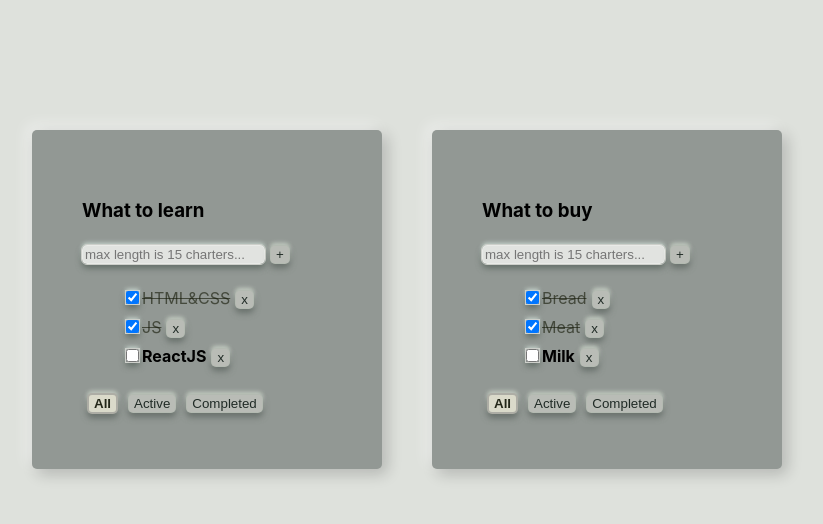
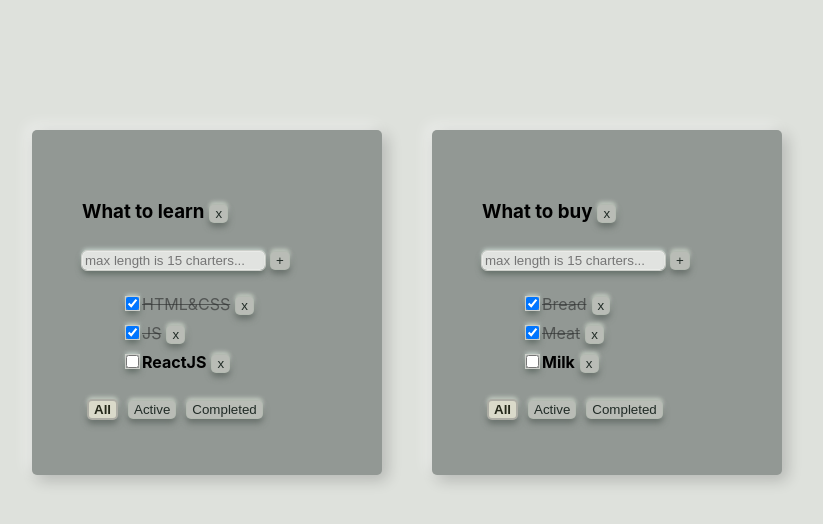
Before and after one commit to kdrenata/todolist, a React (Vite) app: page / in a window 1280 px wide. Shown: the top 524 px of the page, without its empty margins (98-921 px from the left). Built offline with nearby package versions, Linux system fonts and the light colour scheme.

Commit message:
function deleteTodolist done

```diff
--- a/src/App.css
+++ b/src/App.css
@@ -55,7 +55,7 @@
   }
 
   .task-done {
-    color: rgba(23, 28, 11, 0.63);
+    color: rgba(44, 46, 46, 0.63);
     text-decoration: line-through;
   }
 
--- a/src/App.tsx
+++ b/src/App.tsx
@@ -47,40 +47,50 @@ function App() {
 //     {id: v1(), title: 'ReactJS', isDone: false},
 // ])
 
-    const deleteTask = (taskId: string, todolistId: string) => {
-        const nextState = {...tasks, [todolistId]: tasks[todolistId].filter(t => t.id !== taskId)}
+    const deleteTask = (taskId: string, todolistsId: string) => {
+        const nextState = {...tasks, [todolistsId]: tasks[todolistsId].filter(t => t.id !== taskId)}
         setTasks(nextState)
 
     }
 
-    const createTask = (title: string, todolistId: string) => {
+    const createTask = (title: string, todolistsId: string) => {
         const newTask: TaskType = {
             id: v1(),
             title: title,
             isDone: false
         }
-        const nextState: TasksStateType = {...tasks, [todolistId]: [...tasks[todolistId], newTask]}
+        const nextState: TasksStateType = {...tasks, [todolistsId]: [...tasks[todolistsId], newTask]}
         setTasks(nextState)
 
     }
 
-    const changeTaskStatus = (taskId: string, newStatus: boolean, todolistId: string) => {      // реализация задачи смены статуса
+    const changeTaskStatus = (taskId: string, newStatus: boolean, todolistsId: string) => {      // реализация задачи смены статуса
 
         const nextState: TasksStateType = {
             ...tasks,
-            [todolistId]: tasks[todolistId].map(task => task.id === taskId ? {...task, isDone: newStatus} : task)
+            [todolistsId]: tasks[todolistsId].map(task => task.id === taskId ? {...task, isDone: newStatus} : task)
         }
         setTasks(nextState)
 
     }
 
-    const changeTodolistFilter = (newFilterValue: FilterValues, todolistId: string) => {
+    const changeTodolistFilter = (newFilterValue: FilterValues, todolistsId: string) => {
 
         const nextState: Array<TodolistType> = todolists
-            .map(tl => tl.id === todolistId ? {...tl, filter: newFilterValue} : tl)
+            .map(tl => tl.id === todolistsId ? {...tl, filter: newFilterValue} : tl)
         setTodolists(nextState)
     }
 
+    const deleteTodolist = (todolistsId: string) => {
+        const nextState: Array<TodolistType> = todolists.filter(tl => tl.id !== todolistsId)
+            setTodolists(nextState)
+        //
+        delete tasks[todolistsId]
+        //
+        // const nextTasksState = {...tasks}
+        // delete nextTasksState[todolistsId]
+        // setTasks(nextTasksState)
+    }
 // UI: // порядок отображения данных
 
     const todolistsComponents = todolists.map(tl => {
@@ -100,10 +110,13 @@ function App() {
                 title={tl.title}
                 tasks={tasksForTodolist}
                 filter={tl.filter}
+
                 deleteTask={deleteTask}
                 createTask={createTask}
                 changeTaskStatus={changeTaskStatus}
+
                 changeTodolistFilter={changeTodolistFilter}
+                deleteTodolist={deleteTodolist}
             />
         )
     })
--- a/src/todolist/Todolist.tsx
+++ b/src/todolist/Todolist.tsx
@@ -13,6 +13,7 @@ type TodolistPropsType = {          // тип, который описывает
     createTask: (title: string, todolistId: string) => void;
     changeTaskStatus: (taskId: string, newStatus: boolean, todolistId: string) => void;
     changeTodolistFilter: (newFilterValue: FilterValues, todolistId: string) => void;
+    deleteTodolist: (todolistsId: string) => void
 }
 
 export type TaskType = {
@@ -29,7 +30,8 @@ export const Todolist = ({
                              deleteTask,
                              createTask,
                              changeTaskStatus,
-                             changeTodolistFilter
+                             changeTodolistFilter,
+                             deleteTodolist
                          }: TodolistPropsType) => {
     // const {title, tasks} = props   // деструктурирующее присваивание
 
@@ -93,6 +95,7 @@ export const Todolist = ({
         <div className={style.todolist}>
             <h3>
                 {title}
+                <Button title='x' onClickHandler={() => deleteTodolist(todolistId)}/>
             </h3>
 
             <div>
```
